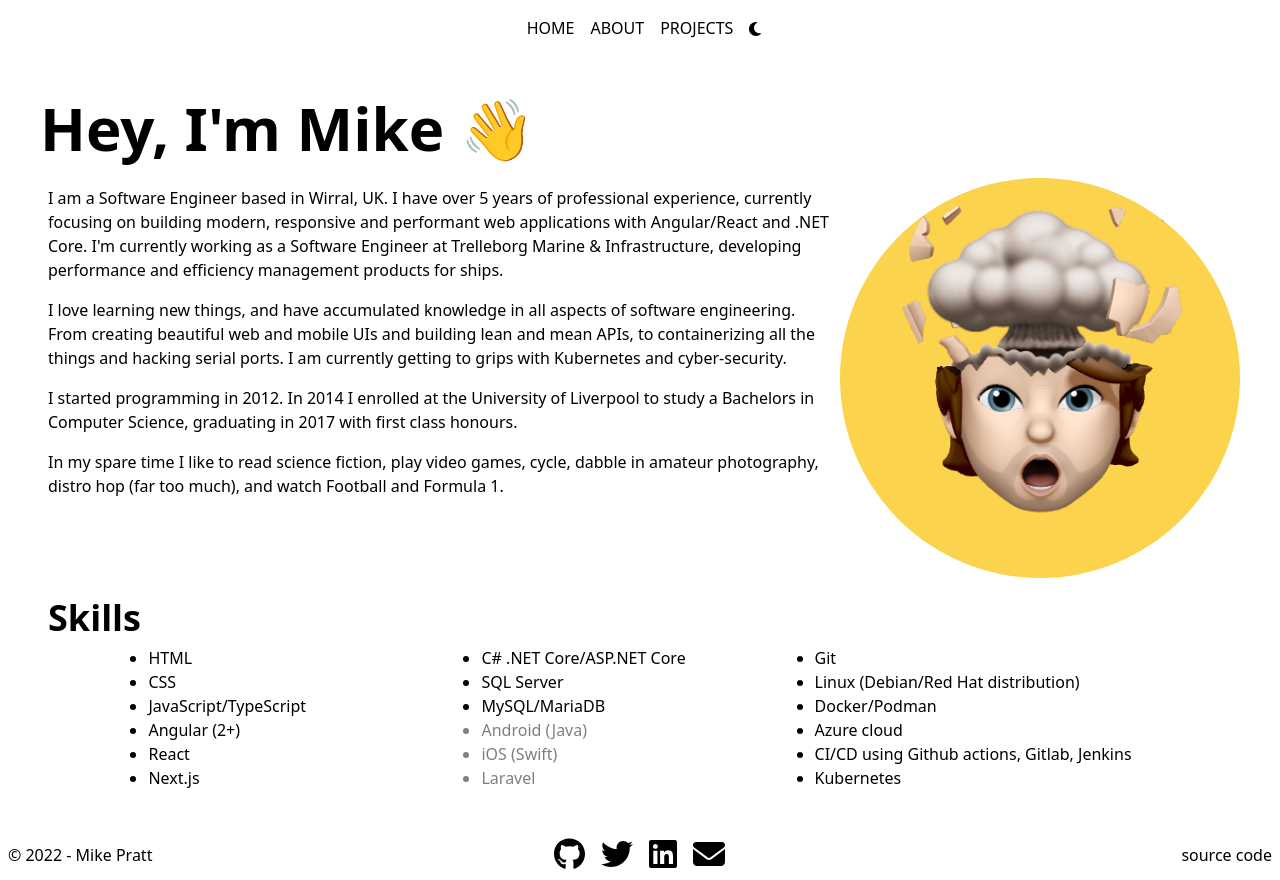
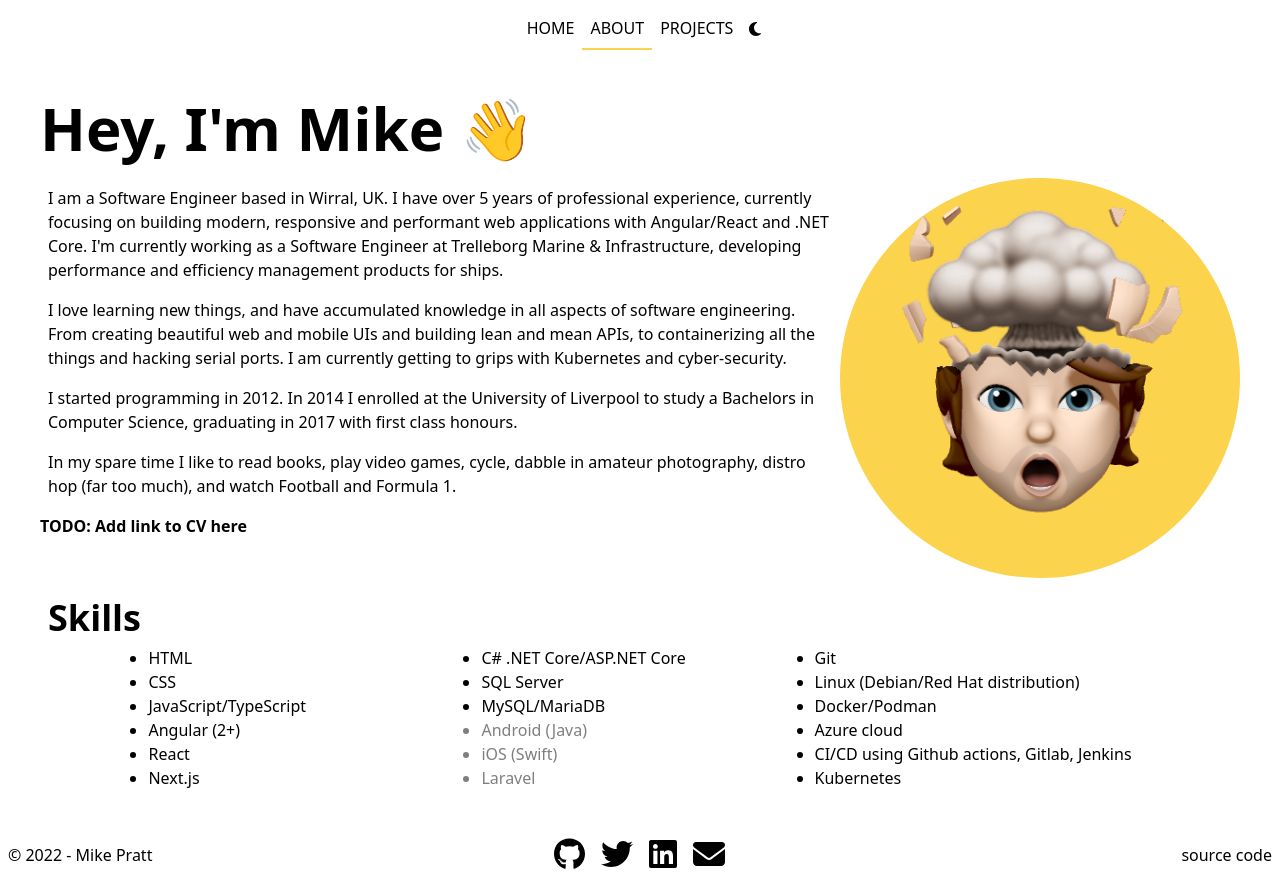
Before and after one commit to mj3f/personal-website, a Next.js app: page /about in a window 1280 px wide. Built offline with nearby package versions, Linux system fonts and the light colour scheme.

Commit message:
Added active class for the active nav link in the navbar component. Fixed bug that prevented the icons in the footer from changing colour on hover while in dark mode. Minor refactoring elsewhere.

```diff
--- a/components/Footer.tsx
+++ b/components/Footer.tsx
@@ -5,7 +5,7 @@
 import { faEnvelope } from "@fortawesome/free-solid-svg-icons";
 
 const Footer: React.FC = () => {
-    const anchorClass = "px-2 hover:text-amber-300 dark:hover:text-amber-300"; // FIXME: hover in dark mode not working
+    const anchorClass = "px-2 hover:text-amber-300 dark:text-white dark:hover:text-amber-300";
 
     return (
         <div className="flex flex-col items-center p-2 md:flex-row md:justify-between">
@@ -14,16 +14,16 @@
             </div>
             <div className="flex w-full justify-center">
                 <Link href="https://github.com/mj3f/">
-                    <a className={anchorClass}><FontAwesomeIcon icon={faGithub} size={'2x'} className="dark:text-white" /></a>
+                    <a className={anchorClass}><FontAwesomeIcon icon={faGithub} size={'2x'} /></a>
                 </Link>
                 <Link href="https://twitter.com/mikej3f/">
-                    <a className={anchorClass}><FontAwesomeIcon icon={faTwitter} size={'2x'} className="dark:text-white" /></a>
+                    <a className={anchorClass}><FontAwesomeIcon icon={faTwitter} size={'2x'} /></a>
                 </Link>
                 <Link href="https://www.linkedin.com/in/michael-pratt-650046123/">
-                    <a className={anchorClass}><FontAwesomeIcon icon={faLinkedin} size={'2x'} className="dark:text-white" /></a>
+                    <a className={anchorClass}><FontAwesomeIcon icon={faLinkedin} size={'2x'} /></a>
                 </Link>
                 <Link href="mailto:mikep2319@me.com" aria-label="email">
-                    <a className={anchorClass}><FontAwesomeIcon icon={faEnvelope} size={'2x'} className="dark:text-white" /></a>
+                    <a className={anchorClass}><FontAwesomeIcon icon={faEnvelope} size={'2x'} /></a>
                 </Link>
             </div>
             <div className="flex w-full justify-center md:justify-end">
--- a/components/Navbar.tsx
+++ b/components/Navbar.tsx
@@ -2,9 +2,11 @@
 import { faMoon, faSun } from "@fortawesome/free-solid-svg-icons";
 import Link from "next/link";
 import {useEffect, useState} from "react";
+import {useRouter} from "next/router";
 
 export default function Navbar() {
     const [theme, setTheme] = useState("light");
+    const router = useRouter();
 
     useEffect(() => {
         const oldTheme = theme === "light" ? "dark" : "light";
@@ -18,6 +20,7 @@
 
 
     const anchorClass = "p-2 font-medium uppercase border-b-2 border-transparent hover:border-amber-300 dark:text-white";
+    const activeAnchorClass = "p-2 font-medium uppercase border-b-2 border-amber-300 dark:text-white";
 
     let darkModeToggleButton;
 
@@ -35,13 +38,13 @@
     return (
         <div className="flex flex-col w-full justify-center items-center p-2 md:flex-row">
             <Link href="/">
-                <a className={anchorClass}>Home</a>
+                <a className={router.pathname === "/" ? activeAnchorClass : anchorClass}>Home</a>
             </Link>
             <Link href="/about">
-                <a className={anchorClass}>About</a>
+                <a className={router.pathname === "/about" ? activeAnchorClass : anchorClass}>About</a>
             </Link>
             <Link href="/projects">
-                <a className={anchorClass}>Projects</a>
+                <a className={router.pathname === "/projects" ? activeAnchorClass : anchorClass}>Projects</a>
             </Link>
             {/*<Link href="/">*/}
             {/*    <a className={anchorClass}>Photography?</a>*/}
--- a/components/Project.tsx
+++ b/components/Project.tsx
@@ -10,7 +10,8 @@
 }
 
 const Project: React.FC<Props> = (props: Props) => {
-    const anchorClass = "border-b-2 border-transparent px-1 pb-1 bg-green-300 hover:bg-white hover:border-amber-300 dark:text-white dark:bg-rose-500 dark:hover:bg-slate-800"
+    const anchorClass = "border-b-2 border-transparent px-1 pb-1 bg-green-300 hover:bg-white hover:border-amber-300" +
+        "dark:text-white dark:bg-rose-500 dark:hover:bg-slate-800"
     return (
         <div className="flex flex-col border-2 border-amber-300 rounded p-4 m-2 w-1/4">
             <h3 className="text-2xl font-semibold">{props.name}</h3>
--- a/pages/about.tsx
+++ b/pages/about.tsx
@@ -21,8 +21,9 @@
                         <p className="p-2">I started programming in 2012. In 2014 I enrolled at the University of Liverpool to study a Bachelors in Computer Science,
                             graduating in 2017 with first class honours.
                         </p>
-                        <p className="p-2">In my spare time I like to read science fiction, play video games, cycle, dabble in amateur photography,
+                        <p className="p-2">In my spare time I like to read books, play video games, cycle, dabble in amateur photography,
                             distro hop (far too much), and watch Football and Formula 1.</p>
+                        <p className="pt-2 font-bold">TODO: Add link to CV here</p>
                     </article>
                     <div className="md:w-1/3">
                         <Image src="/memoji.png" alt="cartoon picture of my head exploding" layout="responsive" height={50} width={50} className="bg-amber-300 rounded-full" />
--- a/pages/index.tsx
+++ b/pages/index.tsx
@@ -11,7 +11,9 @@
                 </h1>
                 <h2 className="text-2xl font-semibold dark:text-white">Fullstack Software Engineer</h2>
                 <h3 className="font-light dark:text-white">Read more{" "}
-                    <Link href="/about"><a className="px-1 pb-1 bg-green-300 hover:bg-white hover:border-b-2 border-amber-300 dark:text-white dark:bg-rose-500 dark:hover:bg-slate-800">about me</a></Link>
+                    <Link href="/about">
+                        <a className="px-1 pb-1 bg-green-300 hover:bg-white hover:border-b-2 border-amber-300 dark:text-white dark:bg-rose-500 dark:hover:bg-slate-800">about me</a>
+                    </Link>
                 </h3>
             </div>
         </div>
```
